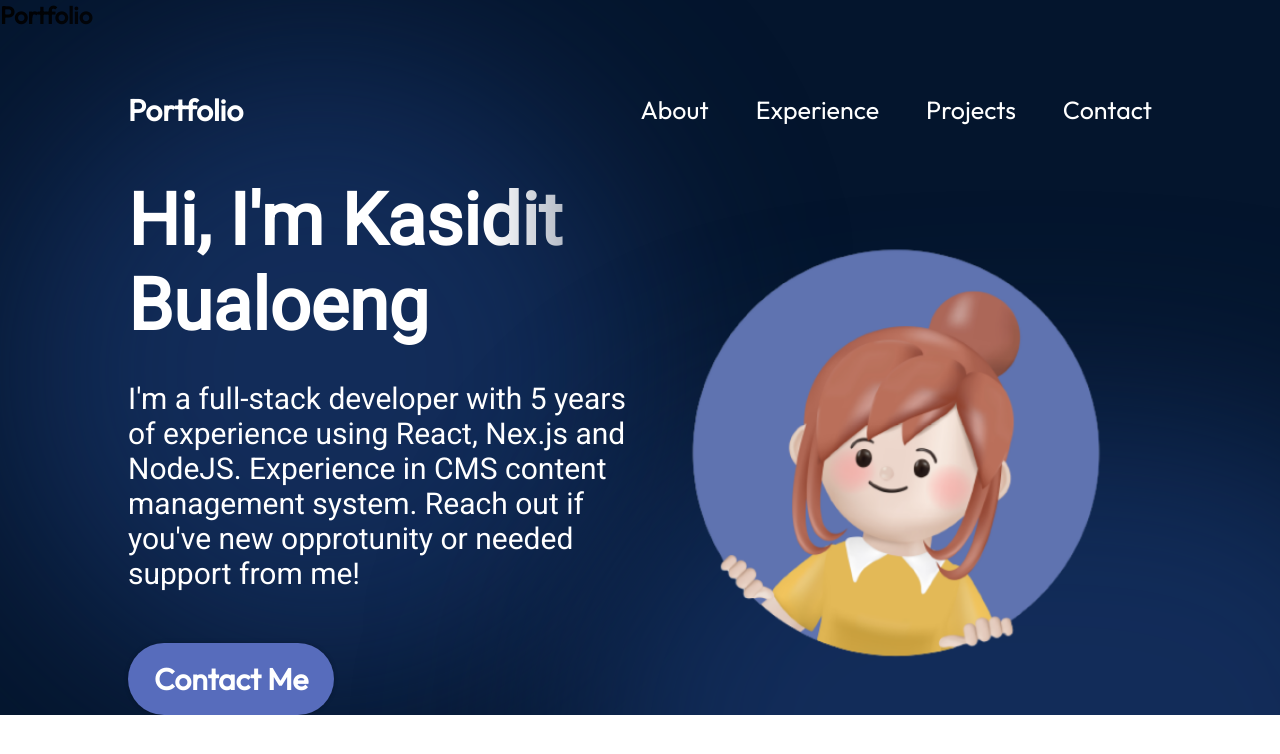
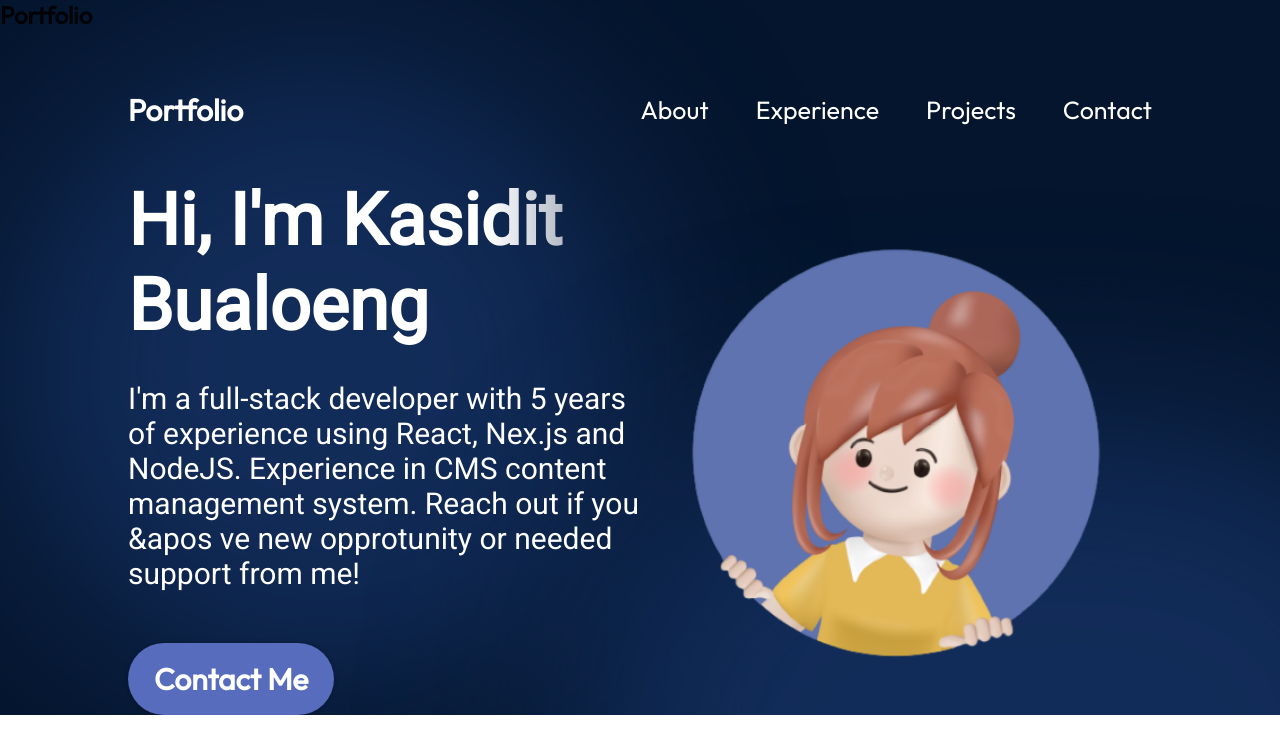
Before and after one commit to subdit/react_portfolio, a React (Vite) app: page / in a window 1280 px wide. Shown: the top 754 px of the page. Built offline with nearby package versions, Linux system fonts and the light colour scheme.

Commit message:
modified hero section text

```diff
--- a/src/components/Hero/Hero.jsx
+++ b/src/components/Hero/Hero.jsx
@@ -11,7 +11,7 @@ export const Hero = () => {
         <p className={styles.description}>
           I'm a full-stack developer with 5 years of experience using React,
           Nex.js and NodeJS. Experience in CMS content management system. Reach
-          out if you've new opprotunity or needed support from me!
+          out if you &apos ve new opprotunity or needed support from me!
         </p>
         <a href='mailto:subdit@gmail.com' className={styles.contactBtn}>
           Contact Me
```
